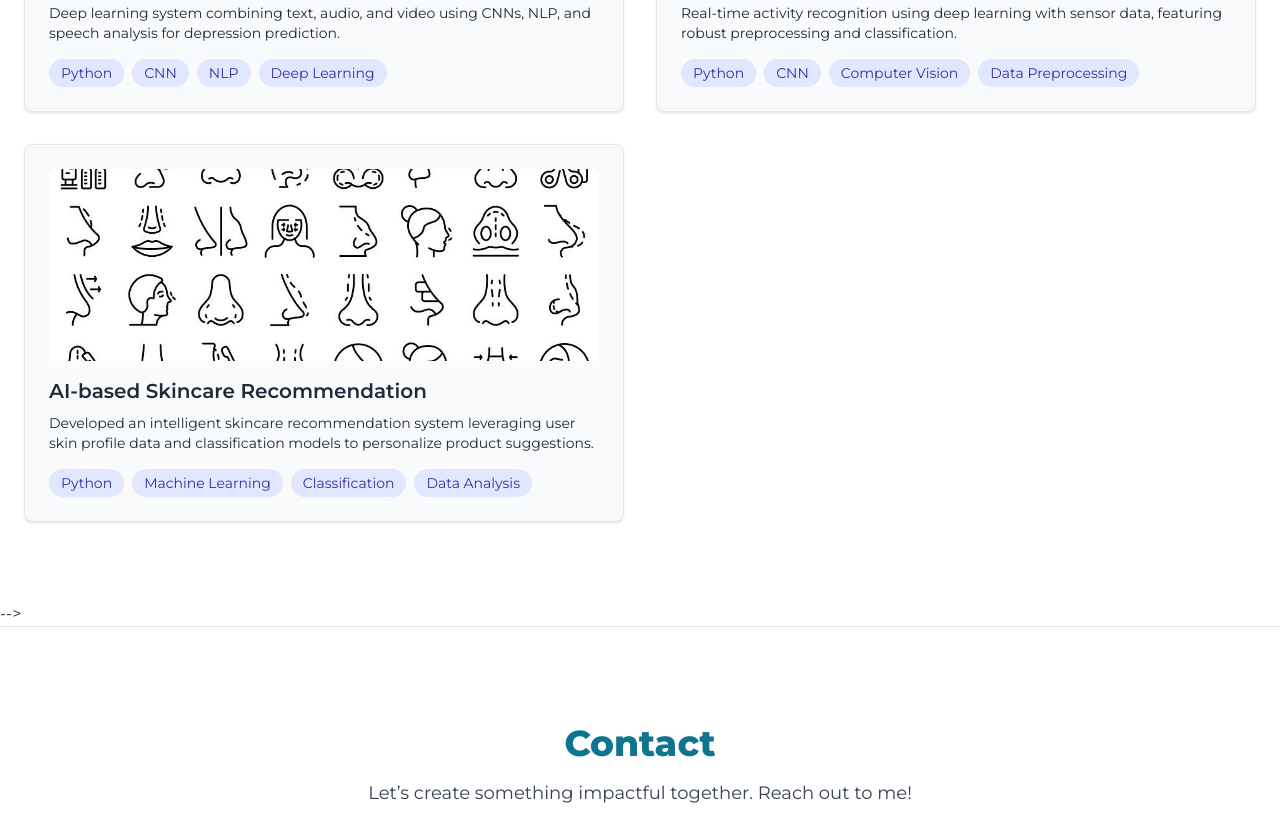
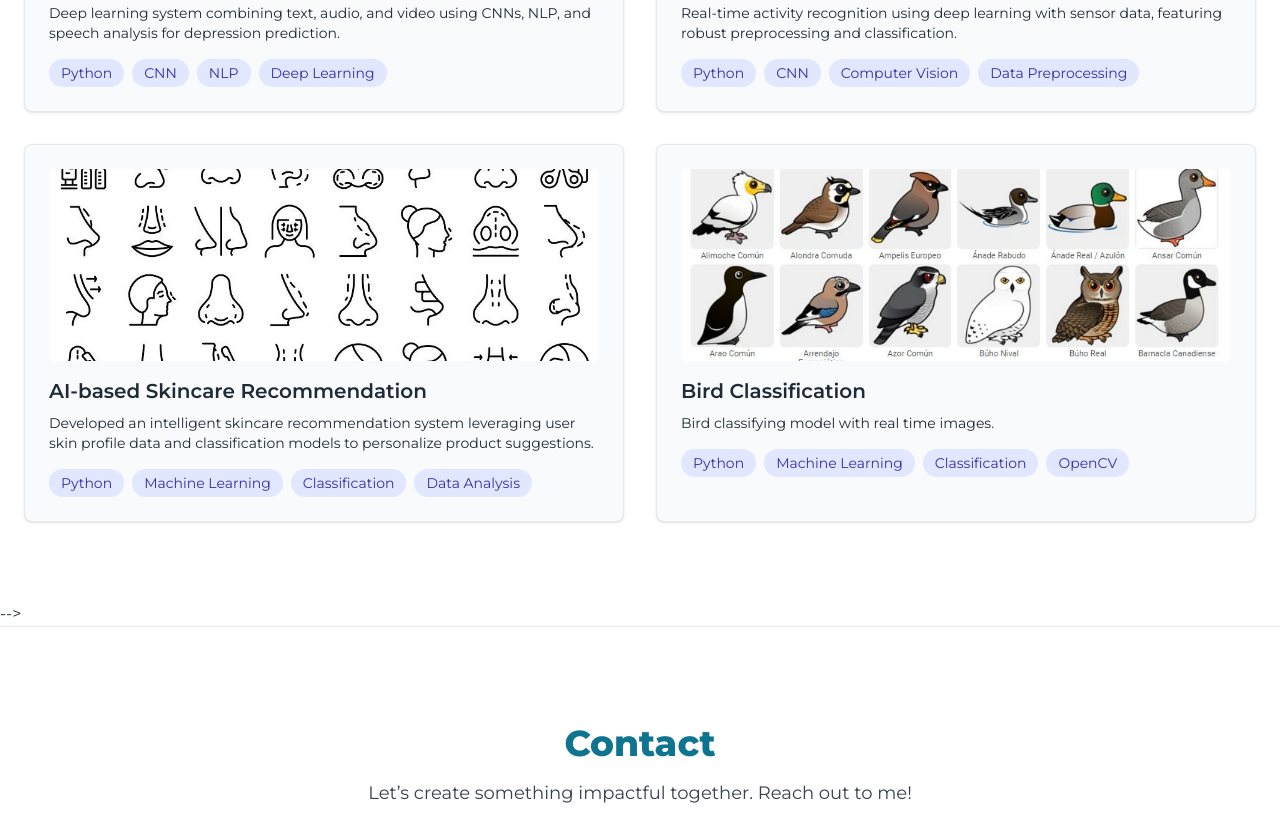
Before and after one commit to hem0805/Portfolio, a plain HTML site: page index.html in a window 1280 px wide. Shown: the part 2823-3656 px from the top of the page. Drawn offline with nearby package versions, Linux system fonts and the light colour scheme.

Commit message:
Update index.html

```diff
--- a/index.html
+++ b/index.html
@@ -238,6 +238,16 @@
         </div>
       </a>
 
+       <!-- Project 4 -->
+      <a href="https://github.com/yourusername/skincare-recommendation" target="_blank" class="block bg-gray-50 dark:bg-gray-800 border border-gray-200 dark:border-gray-700 p-6 rounded-lg shadow hover:shadow-lg transition">
+        <img src="BCM.jpg" alt="Bird Classification" class="w-full h-48 object-cover rounded mb-4">
+        <h3 class="text-xl font-semibold mb-2">Bird Classification</h3>
+        <p class="text-sm mb-4">Bird classifying model with real time images.</p>
+        <div class="flex flex-wrap gap-2 text-sm">
+          <span class="tag">Python</span><span class="tag">Machine Learning</span><span class="tag">Classification</span><span class="tag">OpenCV</span>
+        </div>
+      </a>
+
     </div>
   </div>
 </section>
```
